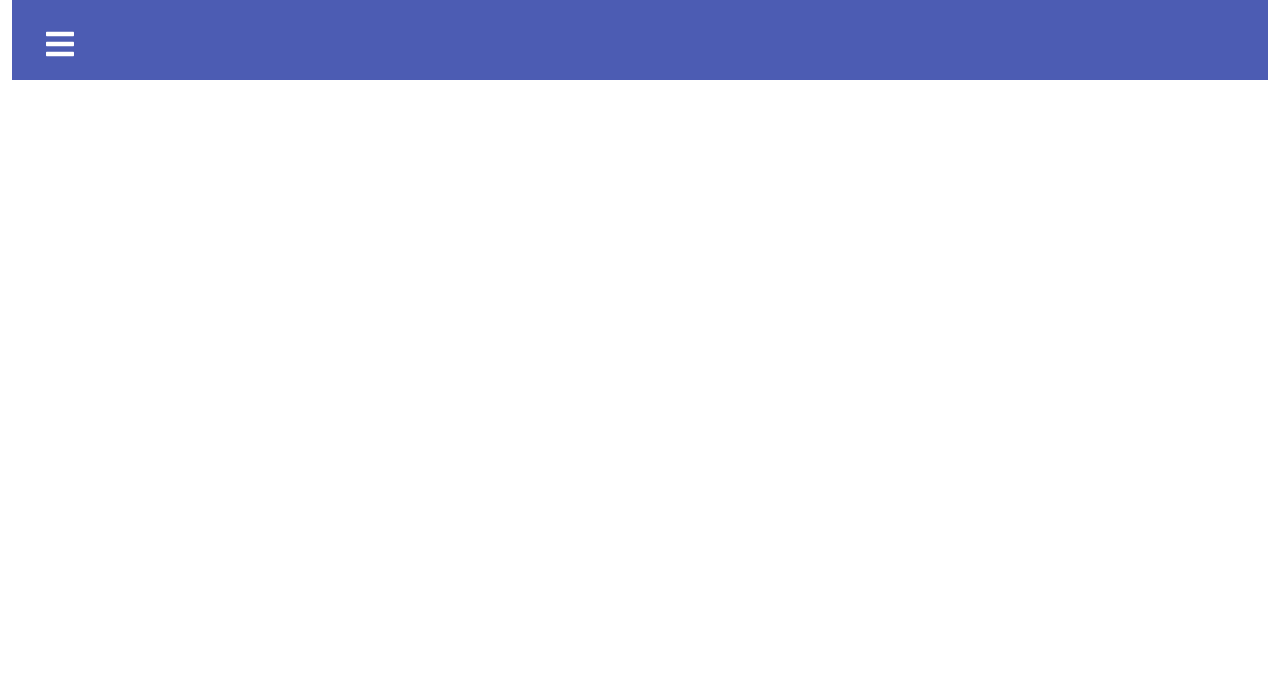
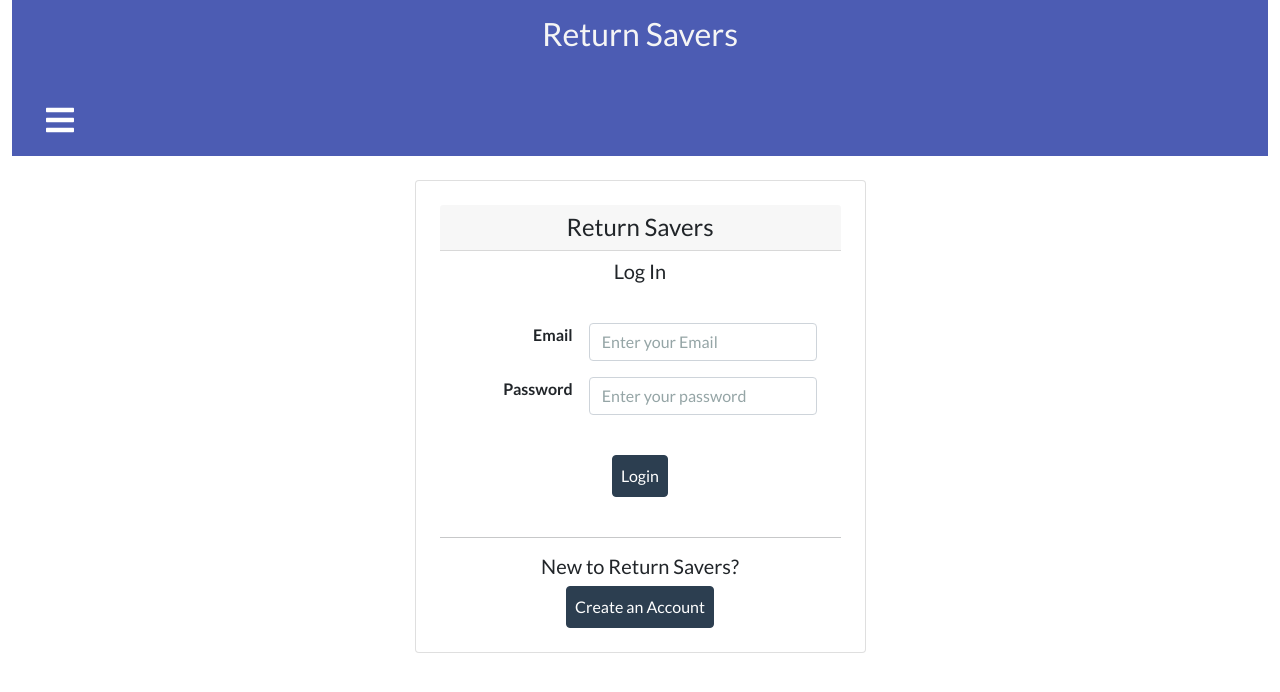
Before and after one commit to Pax110/returns_savers, a React (Create React App) app in the folder client/: page /login in a window 1280 px wide. Shown: the top 692 px of the page. Built offline with nearby package versions, Linux system fonts and the light colour scheme; the HTML template or start-up script is replaced by a standard one.

Commit message:
Adding Login template

```diff
--- a/client/src/App.js
+++ b/client/src/App.js
@@ -2,7 +2,6 @@
 import { Routes, Route } from 'react-router-dom'
 import Navbar from './components/sidebar/Navbar'
 import './App.css';
-//import { Button, Container, Form, Col, Row } from 'react-bootstrap'
 import {Container } from 'react-bootstrap'
 import './flatly_bootstrap.min.css'
 import CreateReturnSaversPage from './pages/CreateReturnSaversPage'
@@ -10,6 +9,9 @@ import ReturnSaversDetailPage from './pages/ReturnSaversDetailPage';
 import ReturnSaversEditPage from './pages/ReturnSaversEditPage';
 import ReturnSaversListPage from './pages/ReturnSaversListPage';
 import  RegisterPage from './pages/RegisterPage';
+import LogInPage from './pages/LogInPage';
+import Header from './components/Layout/Header';
+
 function App() {
 
 return (
@@ -17,37 +19,21 @@ return (
 
   <Container fluid>
 
+
+    <Header />
     <Navbar />
     <br/>
-    {/* <Form>
-        <Row>
-          <Col>
-            <Form.Group controlId="formEmail">
-            <Form.Control type="email" placeholder= "Example@email.com"/>
-            <Form.Text className="text-muted">
-            Please enter your email address
-            </Form.Text>
-            </Form.Group>
-          </Col>
-          <Col>
-            <Form.Group controlId="formPassword">
-            <Form.Control type="password" placeholder="Password" />
-            <Form.Text className="text-muted">
-            Please enter your password
-            </Form.Text>
-            </Form.Group>
-          </Col>
-        </Row>
-            <Button variant="secondary" type="submit">Login</Button>
-      </Form> */}
     <Routes>
+
       <Route path="/" element={<ReturnSaversListPage /> }/>
       <Route path="/new" element={<CreateReturnSaversPage />}/>
       <Route path="/returnSavers/:id" element={ <ReturnSaversDetailPage />} />
       <Route path="/returnSavers/:id/edit" element={ <ReturnSaversEditPage />} />
 
       <Route path="/register" element={ <RegisterPage />} />
+      <Route path="/login" element={<LogInPage />}/>
     </Routes><br/>
+
   </Container>
 
 </div>
--- /dev/null
+++ b/client/src/components/Layout/Header.css
@@ -0,0 +1,9 @@
+.header-container {
+    background-color: #4c5cb3;
+    padding: 15px;
+
+}
+.header-container h3{
+    color: #f5f5f5;
+    align-items: left;
+}
--- /dev/null
+++ b/client/src/components/Layout/Header.js
@@ -0,0 +1,14 @@
+import React from 'react'
+import './Header.css'
+
+const Header = () => {
+  return (
+
+      <nav className="header-container">
+        <h3>Return Savers</h3>
+      </nav>
+
+  )
+}
+
+export default Header
--- /dev/null
+++ b/client/src/components/LogIn.js
@@ -0,0 +1,64 @@
+import React, {useState} from 'react'
+import { Button, Container, Form, Col, Row, Card, InputGroup  } from 'react-bootstrap'
+import {Input} from 'reactstrap'
+import { useNavigate, useParams } from 'react-router'
+
+const LogIn = () => {
+
+    const navigate = useNavigate()
+    const [email, setEmail] = useState('')
+    const [password, setPassword] = useState('')
+
+    function onInputChange(event, setter){
+        setter(event.target.value)
+    }
+
+    async function userLogin(){
+
+    }
+    function Register(){
+        navigate('/register')
+    }
+
+  return (
+    <div className="app flex-row align-items-center">
+    <Container >
+        <Row className="justify-content-center">
+            <Col md="9" lg="7" xl="5">
+                <Card className="p-2">
+                    <Card.Body>
+                        <Card.Header as="h4">Return Savers</Card.Header>
+                        <Card.Title className="p-2">Log In</Card.Title>
+                        <Form className="p-4">
+                            <div className="detail-fields">
+                                <label className="field-title ">Email</label>
+                                <InputGroup className="mb-3">
+                                    <Input className="register-field-value" placeholder="Enter your Email"
+                                                                            value={email}
+                                                                            onChange={(event)=>onInputChange(event, setEmail)} />
+                                </InputGroup>
+                                <label className="field-title">Password</label>
+                                <InputGroup className="mb-3">
+                                    <Input className="register-field-value" placeholder="Enter your password"
+                                                type="password" value={password}
+                                                onChange={(event)=>onInputChange(event, setPassword)}  />
+                                </InputGroup>
+                            </div>
+                            <br/>
+
+                            <Button className="p-2" variant="primary" type="submit" onClick={userLogin}>Login</Button>
+
+                        </Form>
+                        <hr/>
+                        <h5>New to Return Savers?</h5>
+                        <Button className="p-2" variant="primary" type="submit" onClick={Register}>Create an Account</Button>
+                    </Card.Body>
+                </Card>
+            </Col>
+        </Row>
+        </Container>
+    </div>
+  )
+}
+
+export default LogIn
--- a/client/src/components/sidebar/Navbar.js
+++ b/client/src/components/sidebar/Navbar.js
@@ -13,10 +13,10 @@ const Navbar = () => {
     const showSidebar = () => setSidebar(!sidebar)
   return (
       <>
-      <IconContext.Provider value={{color: '#fff'}}>
+    <IconContext.Provider value={{color: '#fff'}}>
     <div className="navbar">
       <Link to="#" className="menu-bars">
-      <FaIcons.FaBars onClick={showSidebar}/>
+        <FaIcons.FaBars onClick={showSidebar}/>
       </Link>
     </div>
     <nav className={sidebar ? 'nav-menu active' : 'nav-menu'}>
--- a/client/src/components/sidebar/SidebarData.js
+++ b/client/src/components/sidebar/SidebarData.js
@@ -30,9 +30,27 @@ export const SidebarData = [
         cName: 'nav-text'
     },
     {
+        title: 'Log In',
+        path: '/login',
+        icon: <FaIcons.FaEnvelopeOpenText />,
+        cName: 'nav-text'
+    },
+    {
         title: 'Help',
         path: '/help',
         icon: <IoIcons.IoMdHelpCircle />,
         cName: 'nav-text'
+    },
+    {
+        title: 'Header',
+        path: '/header',
+        icon: <FaIcons.FaEnvelopeOpenText />,
+        cName: 'nav-text'
+    },
+    {
+        title: 'Footer',
+        path: '/footer',
+        icon: <FaIcons.FaEnvelopeOpenText />,
+        cName: 'nav-text'
     }
 ]
--- /dev/null
+++ b/client/src/pages/LogInPage.js
@@ -0,0 +1,12 @@
+import React from 'react'
+import LogIn from '../components/LogIn'
+
+const LogInPage = () => {
+  return (
+    <div>
+      <LogIn />
+    </div>
+  )
+}
+
+export default LogInPage
```
Also changed, not shown: client/src/pages/HeaderPage.js (added, +11 -0 lines), client/src/pages/ReturnSaversListPage.js (+17 -4 lines), 1 other file (tests, documents, lock files or other folders).
